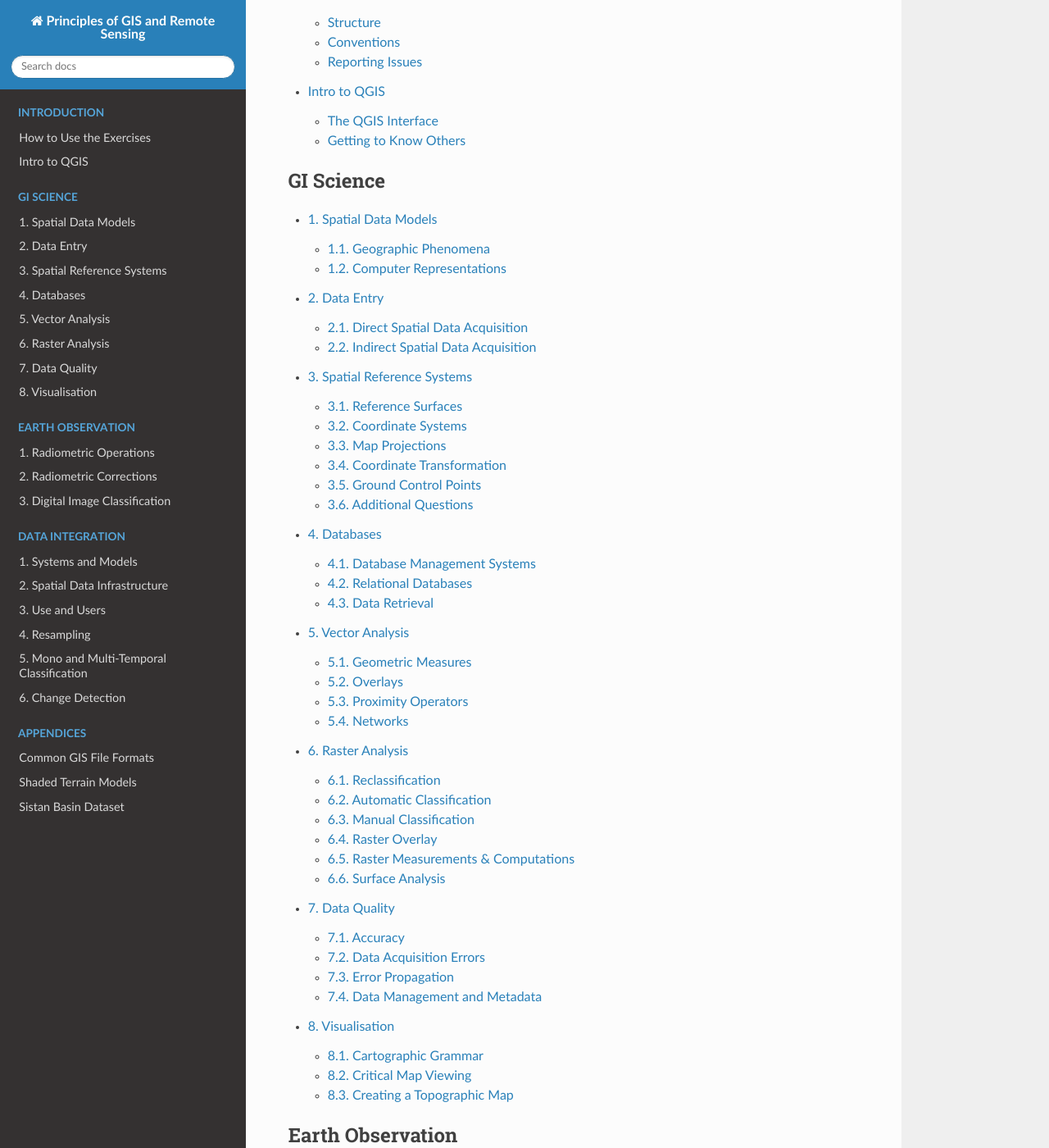
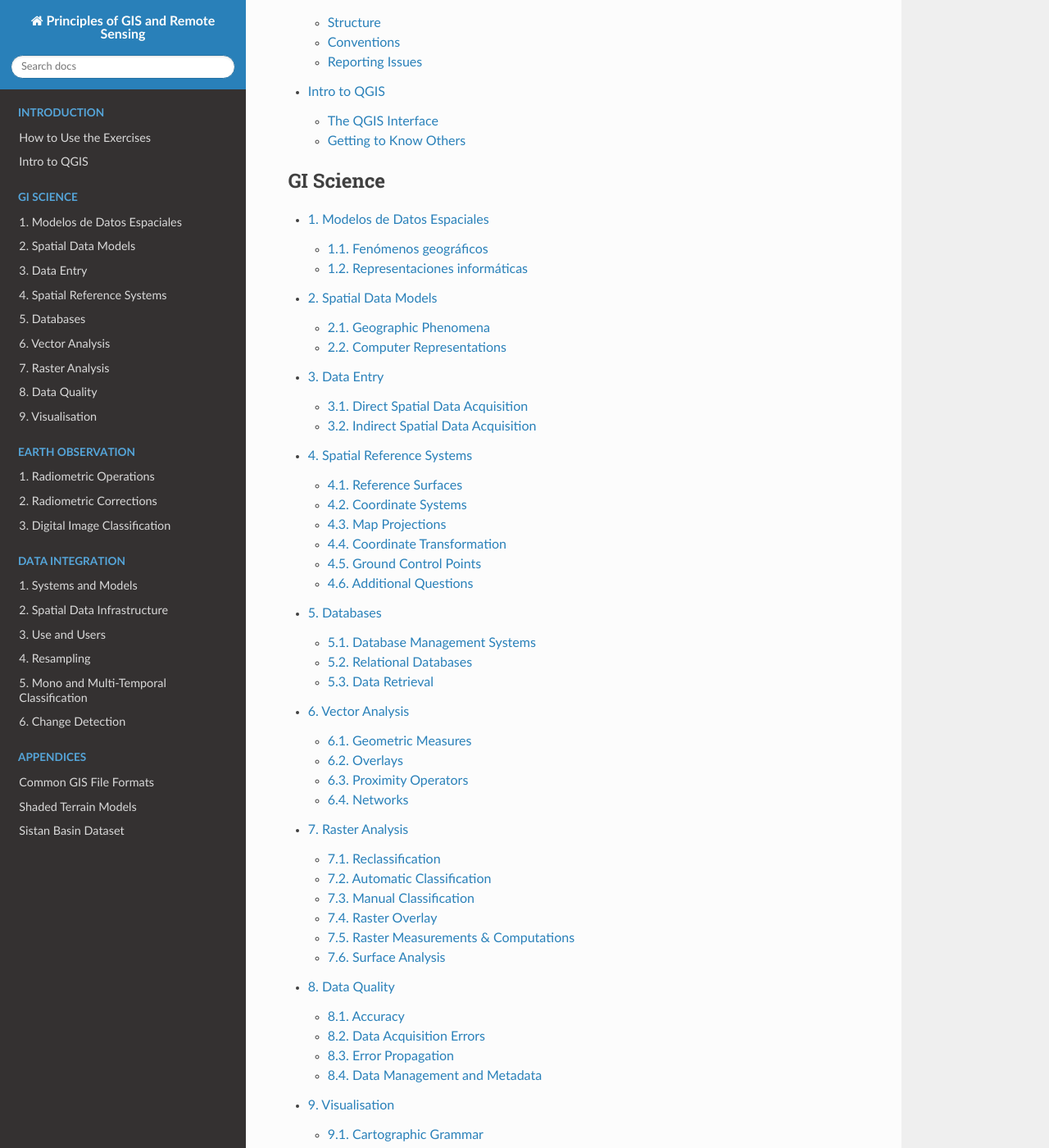
Before and after one commit to andremano/online-core, a Sphinx documentation site: the page built from docs/source/index.rst, in a window 1280 px wide and 1400 px high, scrolled down 228 px. Shown: the whole window at 82% size. Built offline with Sphinx 7.4.7 and the Read the Docs theme 2.0.0, drawn with Linux system fonts in a browser that asks for light colours; some of the changed lines change nothing that is shown; some of the changed text lies outside the part shown.

Commit message:
add first Spanish translation of data modeling

```diff
--- /dev/null
+++ b/docs/source/data-modeling-es.rst
@@ -0,0 +1,382 @@
+.. Links to the LTB are defined in in assets/ltb-links-gis.rst
+.. Links to the datasets are defined in in assets/data-links-gis.rst
+
+
+Modelos de Datos Espaciales
+============================
+
+Fenómenos geográficos
+-----------------------
+
+|ltb|  `Fenómeno geografico <Geographic phenomena_>`_ es un término para todos los fenómenos con una dimensión espacial, como la cobertura del suelo o la contaminación del aire. Un fenómeno es geográficos (espacial) cuando:
+
+* Puede ser nombrado o descrito;
+* Puede ser georreferenciado (tiene una ubicación en la superficie de la Tierra);
+* Se le puede asignar un intervalo de tiempo.
+
+Los fenómenos geográficos se pueden dividir en |ltb| `objetos geográficos <Geographic object_>`_ y |ltb| `campos geográficos <Geographic field_>`_. Los campos geográficos pueden representar fenómenos geográficos como |ltb| `campos discretos <Discrete field_>`_ o |ltb| `campos continuos <Continuous field>`_.
+
+.. attention::
+    **Pregunta.**
+    Dé algunos ejemplos de fenómenos para los que falta uno de los tres elementos anteriores. ¿Se pueden utilizar en un SIG?
+
+Objetos y Campos
+^^^^^^^^^^^^^^^^^^
+
+Tarea 1
+   Complete la siguiente tabla indicando si el fenómeno de la izquierda es un objeto o campo y si es discreto o continuo.
+
+   +-----------------------+------------------+-------------------------+
+   | Fenómeno              | Campo u Objecto  | Discreto o Continuo     |
+   +=======================+==================+=========================+
+   | Dirección del viento  | \                |    \                    |
+   +-----------------------+------------------+-------------------------+
+   | Temperatura           | \                |             \           |
+   +-----------------------+------------------+-------------------------+
+   | Caminos               | \                |    \                    |
+   +-----------------------+------------------+-------------------------+
+   | Edificios             | \                |    \                    |
+   +-----------------------+------------------+-------------------------+
+   | Ubicación de pozos    | \                |    \                    |
+   +-----------------------+------------------+-------------------------+
+   | Uso del suelo         | \                |    \                    |
+   +-----------------------+------------------+-------------------------+
+   | Tenencia del suelo    | \                |    \                    |
+   +-----------------------+------------------+-------------------------+
+
+
+Parámetros de Objetos Geográficos
+^^^^^^^^^^^^^^^^^^^^^^^^^^^^^^^^^^^
+
+Tarea 2
+   ¿Qué parámetros de ubicación se pueden utilizar para describir objetos geográficos? No todos los parámetros que se pueden identficar son esenciales para todos los objetos.
+   ¿Cuáles de los parámetros de localización son importantes para los siguientes objetos geográficos?
+
+   +---------------------+----------------+---------------+----------------+--------------+
+   | Objeto              | Parámetro 1    | Parámetro 2   | Parámetro 3    |  Parámetro n |
+   +=====================+================+===============+================+==============+
+   | Casa                | \              | \             |  \             |  \           |
+   +---------------------+----------------+---------------+----------------+--------------+
+   | Camino              | \              | \             |  \             |  \           |
+   +---------------------+----------------+---------------+----------------+--------------+
+   | Pozo                | \              | \             |  \             |  \           |
+   +---------------------+----------------+---------------+----------------+--------------+
+   | Lago                | \              | \             |  \             |  \           |
+   +---------------------+----------------+---------------+----------------+--------------+
+   | Río                 | \              | \             |  \             |  \           |
+   +---------------------+----------------+---------------+----------------+--------------+
+
+
+
+Límites Definidos y Difusos
+^^^^^^^^^^^^^^^^^^^^^^^^^^^^^^
+
+Otra noción que es importante para describir los fenómenos geográficos es la de |ltb| `límites <Boundaries_>`_. Distinguimos dos tipos de límites: *límites bien definidos y límites difusos*.
+
+
+.. attention::
+   **Pregunta.**
+   ¿Puede dar un ejemplos de fenómeno geográficos con límites bien definidos y con límites difusos?
+
+Autocorrelación
+^^^^^^^^^^^^^^^
+Hay un concepto más que requiere una introducción; la  |ltb| `autocorrelación espacial <Spatial autocorrelation_>`_. La autocorrelación espacial se basa en la primera ley de geografía de Tobler.
+
+Tarea 3
+   Defina con sus propias palabras qué es la autocorrelación espacial.
+
+Aunque todas las representaciones informáticas (representaciones en una computadora) almacenan datos como representaciones finitas, es importante que se dé cuenta de que algunos fenómenos muestran autocorrelación.
+
+-------------------------
+
+Representaciones informáticas
+-------------------------------
+
+Las tareas anteriores no utilizaron ningún software. Esto no debería haberte sorprendido porque el enfoque hasta ahora estaba en comprender los fenómenos geográficos y sus características. En esta sección, nos centraremos en mostrar cómo las computadoras representan los fenómenos geográficos. *Una buena comprensión de los fenómenos geográficos le ayudará a elegir una representación informática adecuada.*
+
+Ahora explorará diferentes tipos de representaciones informáticas para fenómenos geográficos disponibles en un SIG y cómo seleccionar la representación más adecuada para un fenómeno específico.
+
+.. important::
+   **Recurso**
+   Necesitará una versión reciente de `QGIS (Hannover 3.16) <https://qgis.org/downloads/QGIS-OSGeo4W-3.16.10-1.msi>`_, y el data set `data_modeling.zip <data_modeling_>`_.   Cuando descomprima el data set, encontrará los siguientes archivos dentro:
+
+   + ``Cities.csv`` – un archivo de valores separados por comas con nombres de ciudades;
+
+   + ``Spatial_data_modelling.qgs`` – Un proyecto QGIS precargado con  datos;
+
+   + ``elevation.tif`` – un modelo de elevación digital;
+
+   + ``points.gpkg`` – un conjunto de datos vectoriales que representa puntos de elevación.
+
+Teselaciones
+^^^^^^^^^^^^
+
+Las teselaciones son una forma de representar fenómenos geográficos en un SIG. Una teselación divide el espacio geográfico en pequeñas celdas de tal manera que cubren un área completa. Son como baldosas en el suelo o en la pared. En la mayoría de los casos, las teselaciones usan celdas cuadradas. Cuando todas las celdas tienen el mismo tamaño y forma, las denominamos teselaciones regulares.
+
+
+En una |ltb| `teselación regular <Regular tesselation_>`_, **todas las celdas tienen el mismo tamaño** y cada celda está asociada con un valor (valor de la celda). Este valor tiene un tipo de datos, por ejemplo:  entero (integer) o  punto flotante (float).
+
+Un tipo de datos *entero* es un número que no contiene decimales. A menudo se utilizan para indicar códigos en un campo discreto (por ejemplo, una clase de uso de la tierra). Un tipo de datos flotante o de coma flotante es un número que puede contener decimales. Cuando un tipo de datos de punto flotante puede almacenar números muy grandes (64 bits) se se dice que tiene "precisión doble" y a menudo se denomina "Doble (double)". La siguiente tabla muestra una lista de tipos de datos comunes que se utilizan en un SIG.
+
+===============   =============================================================
+ SHORT INTEGER    Valor numérico sin decimales dentro de un rango específico.
+
+                  Aplicación: almacenar valores codificados.
+ LONG INTEGER     Valor numérico sin decimales dentro de un rango específico.
+
+                  El rango de valores es más grande que un número entero corto.
+ FLOAT            Valores numéricos con decimales dentro de un rango específico.
+
+                  Precisión simple (32 bits).
+ DOUBLE           Valores numéricos con decimal dentro de un rango específico.
+
+                  Precisión doble (64 bits).
+ TEXT             Nombres u otras cualidades textuales.
+ DATE             Fechas y horarios.
+===============   =============================================================
+
+
+Tarea 4
+   ¿Qué tipo de datos usaría para representar un campo discreto cuando se desea usar ona teselación? ¿Y para cuanod se trata de un campo continuo?
+
+Tarea 5
+   Los límites en las capas ráster son tanto artificiales como fijos (discretos). Esto tiene  sus ventajas y desventajas. ¿Puede dar algunos ejemplos de las ventajas y desventajas de los límites artificiales y fijos en capas ráster?
+
+Tarea 6
+   Abra el proyecto  *'spatial_data_modelling'* en QGIS  y explore las propiedades de la teselación que representa la elevación del terreno (``elevation.tif``).
+
+   ¿Cuántas filas/columnas tiene el data set elevación.tif? ¿Son los valores de tipo entero o de punto flotante? ¿Cuáles son los valores mínimos y máximos de elevation que contiene el data set?
+
+   *Sugerencia: desde el panel de capas, haga clic derecho en la capa para acceder a las*   :guilabel:`Propiedades...`. *Una vez en el diálogo de propiedades, busque en el diálogo* :guilabel:`Information`.
+
+   .. image:: _static/img/layer-properties.png
+      :align: center
+
+.. attention::
+   **Pregunta.**
+   ¿Cuál es la diferencia entre un ráster y un 'grid' (cuadrícula)?
+
+También hay |ltb| `teselaciones irregulares <Irregular tesselation_>`_. En teselaciones irregulares, un área geográfica se divide en celdas que **no tienen el mismo tamaño**.
+
+.. attention::
+   **Pregunta.**
+   A menudo se afirma que las teselaciones irregulares son más adaptables en comparación con las teselaciones regulares. ¿Qué se quiere decir exactamente con esto?
+
+Tarea 7
+   Aunque existen múltiples ejemplos de teselaciones irregulares, solo tienes que estudiar un ejemplo: “el Quadtree”. Si aún no está familiarizado con Quadtrees, consulte `Quadtree <https://en.wikipedia.org/wiki/Quadtree>`_ . La mejor manera de aprender cómo funcionan los Quadtrees es construir uno manualmente.
+
+   Construya el Quadtree para la capa ráster que se muestra a continuación.
+
+   .. image:: _static/img/quad-tree.png
+
+..   .. attention::
+..    **Pregunta.**
+..    El uso de Quadtrees para representar un fenómeno geográfico mejora el rendimiento de los cálculos (los cálculos son más rápidos). ¿Entiendes cómo funciona esto?
+
+
+.. Task 8
+..    Calculate the area of the green, blue and white cells in the Quadtree in each level of the Quadtree. Assume the size of each original cell is :math:`100 \times 100 \ m`.
+
+Modelo de datos vectoriales
+^^^^^^^^^^^^^^^^^^^^^^^^^^^^
+
+La principal diferencia entre nuestro primer modelo de datos (teselación) y el modelo de datos vectoriales es que las teselaciones no almacenan explícitamente la georreferenciación de los fenómenos, pero el modelo de datos vectoriales sí. Esto significa que con cada objeto espacial, se almacenan las coordenadas del mismo. En esta sección, discutiremos cuatro ejemplos de representaciones de datos vectoriales: redes irregulares trianguladas (TIN), polígonos, líneas y puntos.
+
+Epezaremos con las |ltb| `redes irregulares trianguladas <TINs_>`_. (TINs) porque tienen algunas características en común con las teselaciones.
+
+.. attention::
+   **Pregunta.**
+   ¿Qué características tienen en común los TIN y los teselados?
+
+
+Tarea 9
+   Usando los puntos dados en siguente imagen, cree  un TIN manualmente.
+
+   .. image:: _static/img/make-tin.png
+      :align: center
+
+.. attention::
+   **Pregunta.**
+   Puede que se sorprenda, pero no todas las triangulaciones son igualmente buenas. La triangulación estándar en un TIN es una triangulación de Delaunay. ¿Ha usado una triangulación Delaunay en la tarea anterior?
+
+Tarea 10
+   En su proyecto QGIS, hay una capa con puntos. Genere una triangulación de Delaunay y compare el resultado con la teselación que hizo en la tarea anterior.
+
+.. figure:: _static/img/create-tin.png
+   :alt: Create triangulation QGIS
+   :figclass: align-center
+
+   Pasos para crear una triangulación de Delaunay en QGIS
+
+También se puede utilizar una triangulación para generar una superficie teselada continua mediante interpolación. En cuyo caso, a cada celda en la teselacione se asignará un valor aproximad que depende de la distancia de una celda a los puntos de anclaje en TIM.
+
+
+Tarea 11
+    Cree una teselación con la herramienta **Interpolación TIN**; use como datos de entrada los puntos de anclaje que tiene en su proyecto QGIS. Luego, use la herramienta **Identificar objetos espaciales** para inspeccionar los valores de las celdas.
+
+.. figure:: _static/img/create-tessellation.png
+   :alt: Create tessellation QGIS
+   :figclass: align-center
+
+   Pasos para crear una teselación a partir de un TIN en QGIS
+
+
+.. We can, however, get familiar with the computations behind an ‘on the fly interpolation' with a simple paper and pencil exercise.
+
+.. Task 2.9
+   Place a point on the TIN (on one of the triangles) below and manually calculate the value at this point. What you are performing is and “On the Fly Interpolation”.
+   **picture goes here**
+   The best way of doing this is to draw a line through one of your anchor points and the point you selected. You first identify the value at which the line crosses the edge of your triangle. You can do this by measuring along the edge.
+   **picture goes here**
+
+.. attention::
+   **Pregunta.**
+   ¿Cuáles son exactamente las ventajas de un TIN en comparación con una teselación?
+
+
+Tarea 12
+   Entre los datos, encontrará una tabla ``Cities2.csv``. Intente usar esta tabla para crear una capa de puntos en QGIS. Inicie un nuevo proyecto QGIS y agregue la capa a QGIS usando la opción :guilabel:`Texto delimitado`.
+
+.. figure:: _static/img/layer-from-csv.png
+   :alt: Create layer from csv QGIS
+   :figclass: align-center
+
+   Pasos para crear una capa de puntos usando un archivo CSV en QGIS
+
+   De la tarea anterior, debe tenerse claro que **puntos** son las geometrías más simples. Puntos tienen coordenadas Y y X que los anclan al marco espacial en el que está trabajando.
+
+   Otra forma de representar un fenómeno geográfico en el modelo de datos vectoriales es utilizando  |ltb| `Líneas <Line representation_>`_. Una **línea** no es más que dos o más puntos conectados.
+
+.. attention::
+   **Pregunta.**
+   ¿Cuál es la diferencia entre nodos y vértices, y cómo podemos saber la dirección de una línea?
+
+La última representación en el modelo de datos vectoriales es **polígonos**. Los polígonos son uno de los modelos de datos vectoriales más conocidos y utilizados. Hay dos partes importantes cuando se usa un modelo de datos poligonales: el modelo de límites y el modelo topológico.
+
+El modelo de límites explica cómo se representan las áreas y almacena el límite cerrado que define un área. Un límite cerrado está definido por una línea cerrada (que consta de nodos y vértices, donde los vértices inicial y final se intersectan). Cuando se representa  el perímetro de un edificio o las fronteras entre países, el límite de cada objecto espacial (edificio/país) se almacena individualmente.
+
+El modelo topológico se discute en la siguiente sección sobre :ref:`sec-topology`.
+
+Tarea 13
+   Lea la sección |ltb| `Area representation`_ y describa con sus propias palabras los problemas que pueden surgir al utilizar el modelo de límites sin topología.
+
+.. _sec-topology:
+
+Topología
+^^^^^^^^^^
+
+El tercer tema de este ejercicio es |ltb| `Topología <Topology_>`_. Primero deberrá comprender qué es la topología antes de aprender diferentes formas de usarla. Las propiedades topológicas son propiedades geométricas y relaciones espaciales que no se ven afectadas por el cambio continuo de forma y tamaño de una capa de datos vectoriales (puntos, líneas o polígonos).
+
+Tarea 14
+   Imagina que estás mirando un mapa (toma cualquier mapa que te guste). Liste cinco ejemplos visibles de topología espacial en el mapa, y cinco ejemplos de propiedades del mapa que no son topológicas (use la tabla a continuación).
+
+   ===============  ===============  ==================
+   Ejemplo             Topoloógico     No-topológico
+   ===============  ===============  ==================
+   1                 \                  \
+   2                 \                  \
+   3                 \                  \
+   4                 \                  \
+   5                 \                  \
+   ===============  ===============  ==================
+
+[COMTINUE HERE]
+
+When looking at two polygons, we can define all their possible topological relationships. To do so, we must describe each polygon in terms of its boundary and its interior (the area inside the boundary). Read |ltb| `Topological relationship`_.
+
+.. figure:: _static/img/topo-fundamentals.png
+   :alt: topology fundamental concepts
+   :figclass: align-center
+
+   The boundary, interior and exterior of polygons, lines and points
+
+.. attention::
+   **Question.**
+   What is the correct mathematical (set theory) expression that describes the *covers* relationship? How does this expression differ from the covered by relationship?
+
+By now, you should understand what topology is, but you may wonder how it can be used. During the coming exercises, you will see many different uses, but for now, focus on an example given in the |ltb| `Topological data model`_.
+
+
+.. attention::
+   **Question.**
+   For the map below, can you complete its corresponding attribute table following the topological data structure?
+   The map below shows a polygon layer based on administrative units  (municipalities). Focus your attention on the **Geldrop-Mierlo** municipality and its adjacent municipalities. The table below shows an example of the topological data structure for Geldrop-Mierlo.
+
+   .. image:: _static/img/geldrop-mierlo.png
+      :align: center
+
+   \
+
+   .. image:: _static/img/geldrop-table.png
+      :align: center
+
+
+Topology can also be used to ensure consistency of the geometries in a vector layer. There are five rules of  |ltb| `Topological consistency`_, which you should know about.
+
+
+Task 15
+   Identify for every example below which rule of topological consistency is violated.
+
+   ====================================================  =========
+   Example                                               Rule(s)
+   ====================================================  =========
+   The boundary of a polygon is not closed.              \
+   Two lines cross each other without an intersection.   \
+   There is a gap between two polygons.                  \
+   Two polygons overlap.                                 \
+   ====================================================  =========
+
+   Additional uses of topology will be discussed in the sections: :ref:`sec-data-entry`,  :ref:`sec-spatialsql`  and :ref:`sec-networks`. In this course, **you only need to understanding Topology in a conceptual level.**
+
+.. attention::
+   **Question.**
+   The following statements are made about time. What is your opinion on them? Are they true or false?
+
+
+Temporal Dimension
+^^^^^^^^^^^^^^^^^^
+
+In many situations, it is not enough to describe geographic phenomena only in terms of space, but also in terms of time because such phenomena change over time. The change may be relatively fast (like the clouds in the sky, hurricanes, and traffic) or slow (like the movement of a glacier).
+
+To including time in the representation of spatial data, we talk about the  |ltb| `Spatial-temporal data model`_. This model defines different types of change: *change in attributes*, *change in location* (movement) and *change in shape* (growth) or combinations of these three.
+
+Task 16
+   Below you see a list of different types of change and some combinations. Can you write down an example for each type?
+
+
+   =============================   ========
+   Type of Change                  Examples
+   =============================   ========
+   Attribute                           \
+   Attribute and Location              \
+   Attribute and Shape                 \
+   Location                            \
+   Location and Shape                  \
+   Attribute, Location and Shape       \
+   =============================   ========
+
+
+.. attention::
+   **Question.**
+   The following statements are made about time. What is your opinion on them? Are they true or false?
+
+   + Although time is continuous in nature, in a GIS it is always represented in a discrete manner.
+   + There are many examples of spatial phenomena for which valid time is simply unknown.
+   + Branching time should be looked at into the future, as the past is already known and has only one branch.
+   + Time granularity is comparable to the spatial concept of resolution.
+
+
+.. note::
+   **Reflection.**
+
+   1. So far, you used vector representation of area features stored as Shapefiles. Are these shapefiles storing topology? In other words, do Shapefiles use a topological data model?
+
+   2. In this exercise, we have mainly focussed on 2-D data modelling examples. Yet, the real world is 3D. Do you know any examples in which a real 3-D data model would be needed? Is there also a 3-D topology?
+
+   3. Which other compression techniques exist besides Quadtrees?
+
+   4. Besides rectangular cells, other shapes can be used. What are the advantages of using Hexagonal cells?
+
+   5. Make a comparison between raster and vector data models and list the advantages and disadvantages of each one.
+
+.. sectionauthor:: Ellen-Wien Augustijn, André da Silva Mano, Manuel Garcia Alvarez & Amy Corbin
--- a/docs/source/index.rst
+++ b/docs/source/index.rst
@@ -18,6 +18,7 @@ The Core Course: Exercises
    :numbered:
    :caption: GI Science
 
+   data-modeling-es
    data-modeling
    data-entry
    georeferencing
```
